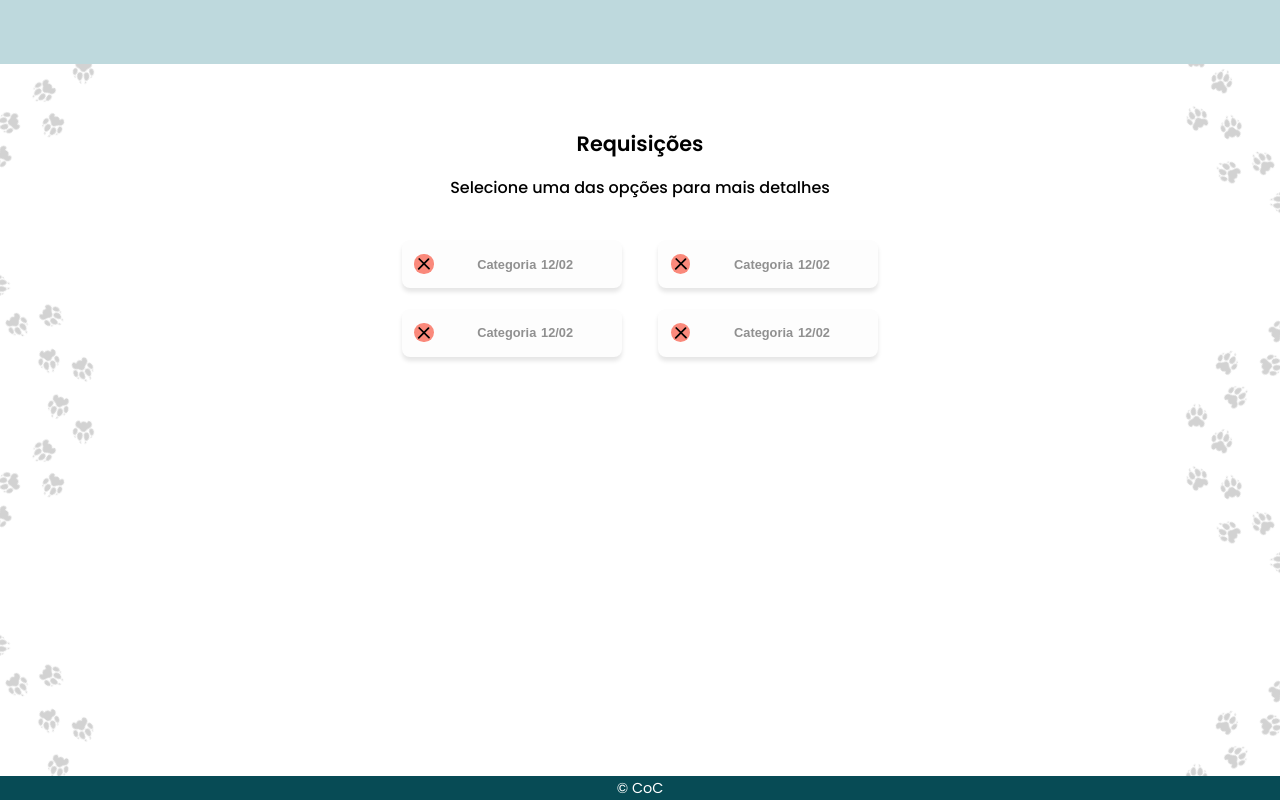
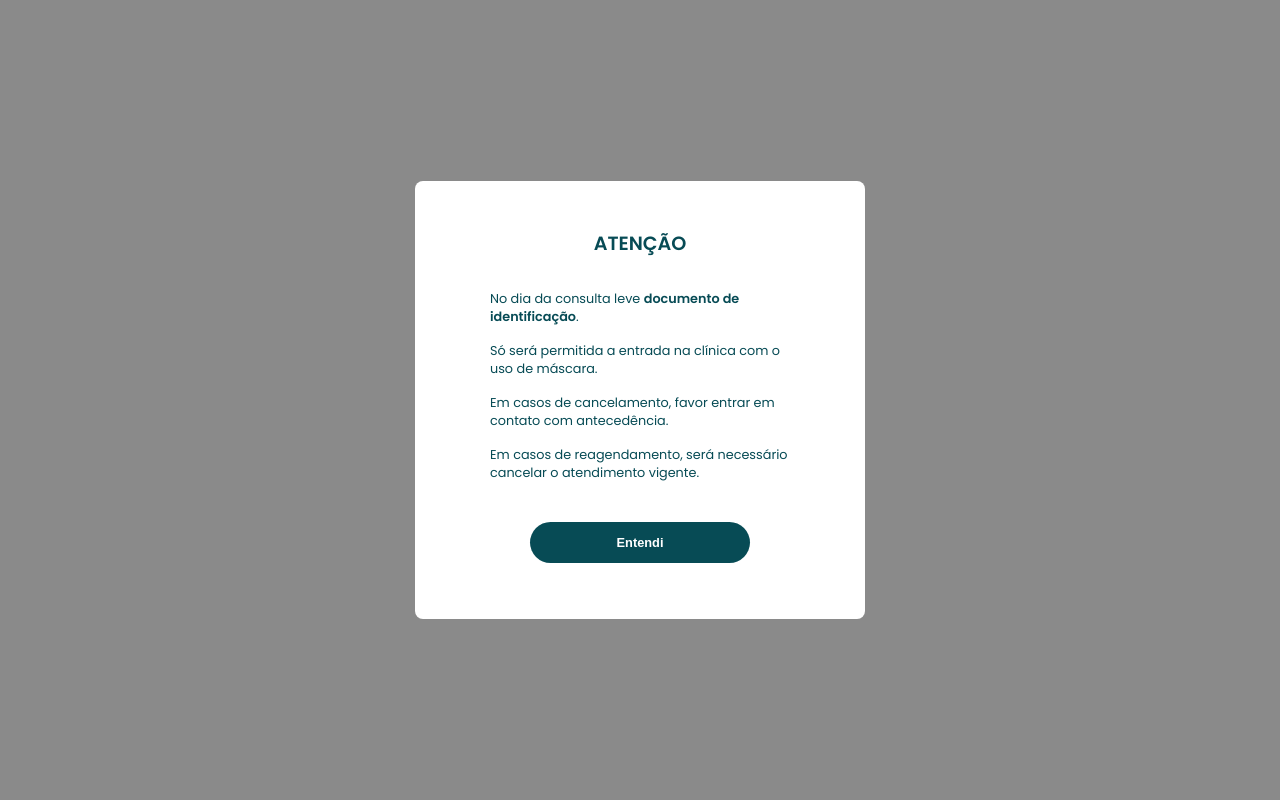
Before and after one commit to jorgelucasalm/petcare, a React (Create React App) app: page / in a window 1280 px wide. Built offline with nearby package versions, Linux system fonts and the light colour scheme.

Commit message:
feat: adiciona modal de orientações pós agendamento

```diff
--- a/src/App.js
+++ b/src/App.js
@@ -2,13 +2,14 @@ import Login from "./pages/Login";
 import NotFound from "./pages/NotFound";
 import Cadastro from "./pages/Cadastro";
 import Requisitions from "./pages/Requisitions";
+import Guidelines from "./pages/Guidelines";
 
 function App() {
   return (
     //<Login />
     //<Cadastro />
     //<Categories />
-    <Requisitions/>
+    <Guidelines/>
   );
 }
 
--- /dev/null
+++ b/src/pages/Guidelines/index.js
@@ -0,0 +1,37 @@
+import PrimaryButton from '../../components/PrimaryButton';
+import { Container, Card, TextBox, Buttons } from './style';
+
+function Guidelines() {
+  return (
+    <>
+      <Container>
+        <Card>
+          <header>
+            <h2>ATENÇÃO</h2>
+          </header>
+
+          <TextBox>
+            <p>
+              No dia da consulta leve <span>documento de identificação</span>.
+            </p>
+            <p>Só será permitida a entrada na clínica com o uso de máscara.</p>
+            <p>
+              Em casos de cancelamento, favor entrar em contato com
+              antecedência.
+            </p>
+            <p>
+              Em casos de reagendamento, será necessário cancelar o atendimento
+              vigente.
+            </p>
+          </TextBox>
+
+          <Buttons>
+            <PrimaryButton color={""}>Entendi</PrimaryButton>
+          </Buttons>
+        </Card>
+      </Container>
+    </>
+  );
+}
+
+export default Guidelines;
--- /dev/null
+++ b/src/pages/Guidelines/style.js
@@ -0,0 +1,81 @@
+import styled from 'styled-components';
+
+export const Container = styled.div`
+  position: fixed;
+  display: flex;
+  flex-direction: column;
+  align-items: center;
+  justify-content: center;
+  background-color: #3c3c3c99;
+  padding: 1rem;
+  margin: 0;
+  inset: 0;
+  z-index: 9999;
+`;
+
+export const Card = styled.div`
+  margin: 10rem;
+  width: 100%;
+  min-width: 300px;
+  max-width: 450px;
+
+  background-color: #ffffff;
+  color: #074b55;
+  display: flex;
+  flex-direction: column;
+  align-items: center;
+
+  border-radius: 0.5rem;
+  gap: 1rem;
+  padding: 2rem 0rem;
+
+  header {
+    display: flex;
+    flex-direction: column;
+    align-items: center;
+    justify-content: center;
+    gap: 0.5rem;
+    padding: 1rem;
+
+    h2 {
+      font-size: 1.2rem;
+      font-weight: 600;
+    }
+
+    p {
+      font-size: 0.8rem;
+      text-align: center;
+      padding: 0.5rem;
+      max-width: 30px;
+    }
+  }
+  @media (max-width: 700px) {
+    margin: 0;
+  }
+`;
+
+export const TextBox = styled.div`
+  display: flex;
+  flex-direction: column;
+  align-items: center;
+  justify-content: center;
+  gap: 1rem;
+  font-size: 0.8rem;
+  width: 100%;
+  max-width: 270px;
+
+  span {
+    font-weight: 600;
+  }
+
+  @media (min-width: 700px) {
+    max-width: 300px;
+  }
+`;
+
+export const Buttons = styled.div`
+  display: flex;
+  flex-direction: column;
+  align-items: center;
+  padding: 1rem;
+`;
```
